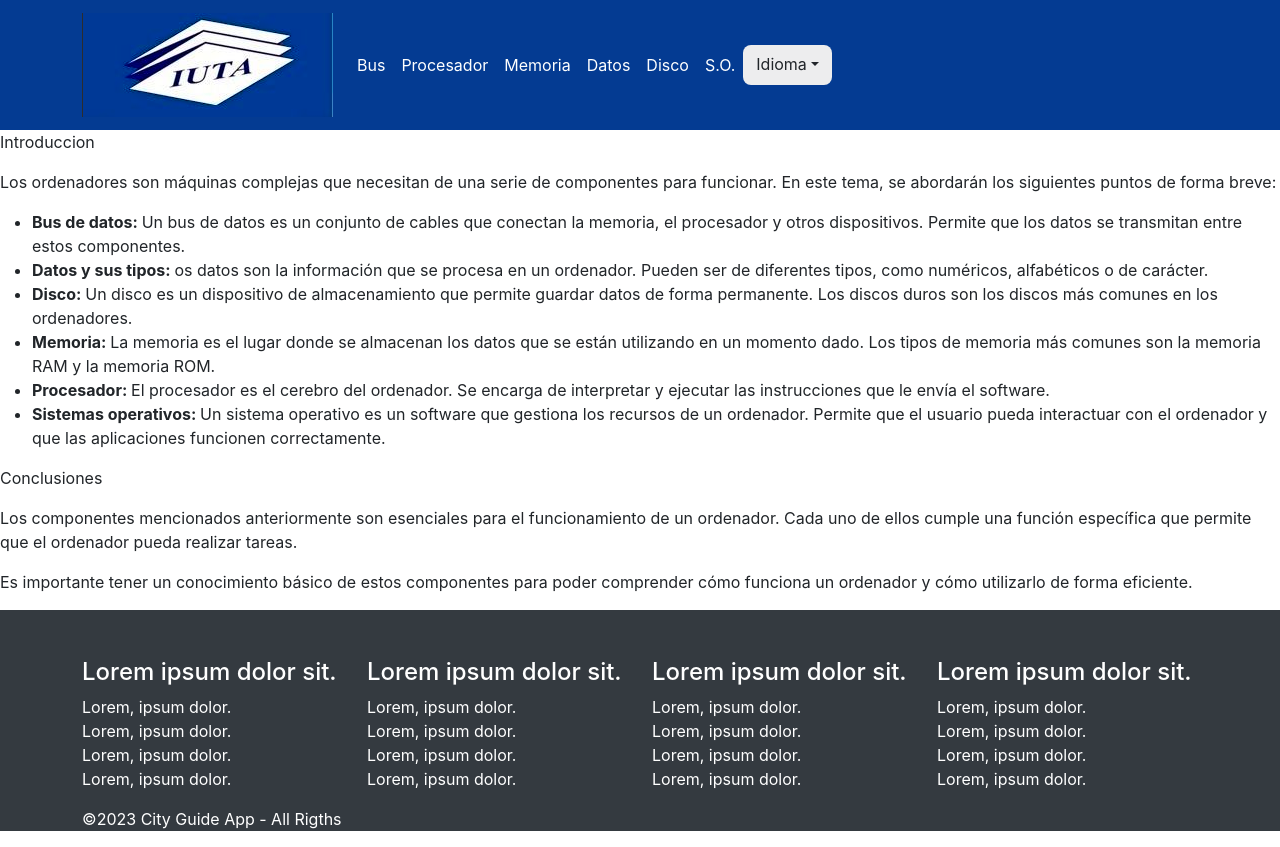
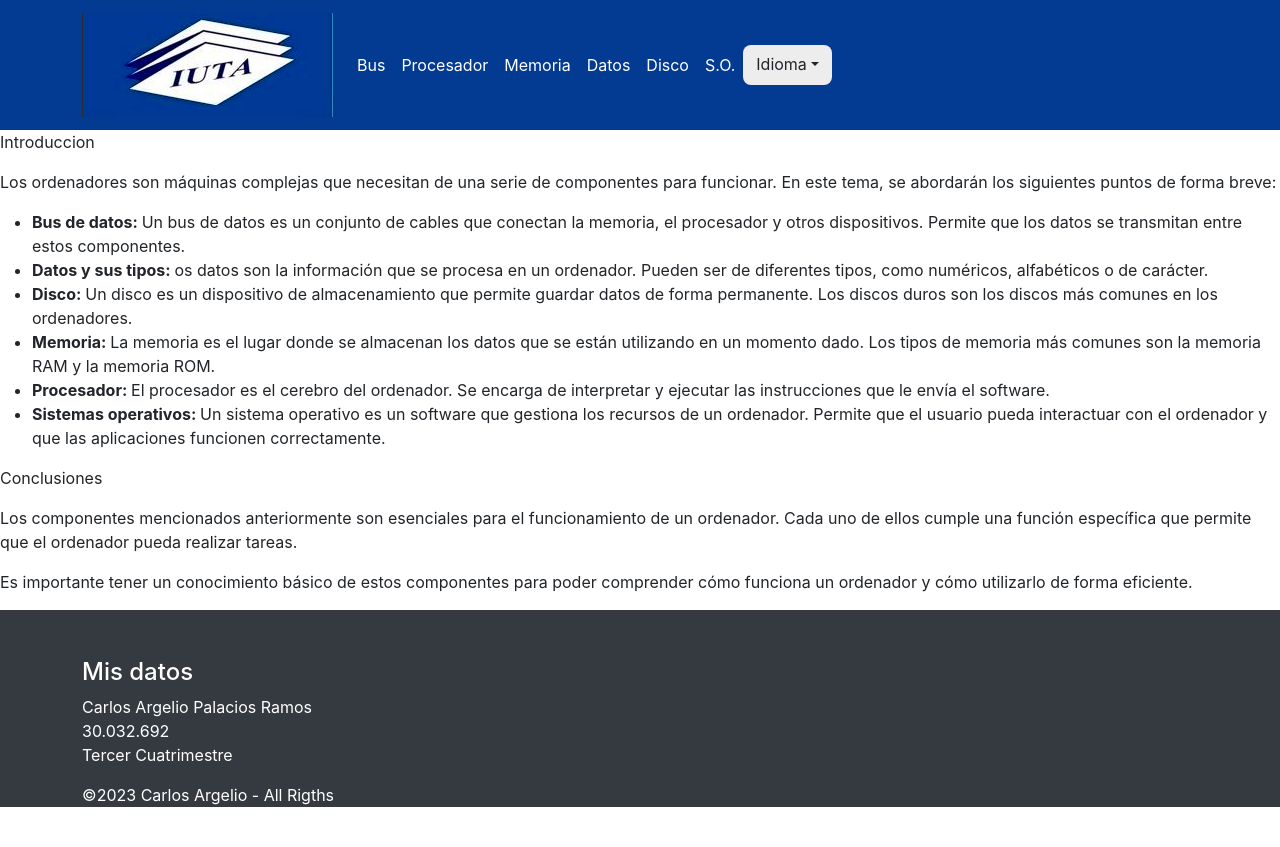
Before and after one commit to CarlosArgelio/iuta-iii-adc-eval2, a React (Create React App) app: page /bus in a window 1280 px wide. After the commit the page ends 823 px from the top, so only its background shows below. Built offline with nearby package versions, Linux system fonts and the light colour scheme.

Commit message:
fix: my data footer

```diff
--- a/src/components/commons/footer/footer.jsx
+++ b/src/components/commons/footer/footer.jsx
@@ -10,56 +10,19 @@ function Footer() {
                     {/* Column 1 */}
                     <div className="col-md-3 col-sm-6">
                         <h4>
-                            Lorem ipsum dolor sit.
+                            Mis datos
                         </h4>
                         <ul className='list-unstyled'>
-                            <li>Lorem, ipsum dolor.</li>
-                            <li>Lorem, ipsum dolor.</li>
-                            <li>Lorem, ipsum dolor.</li>
-                            <li>Lorem, ipsum dolor.</li>
-                        </ul>
-                    </div>
-                    {/* Column 2 */}
-                    <div className="col-md-3 col-sm-6">
-                        <h4>
-                            Lorem ipsum dolor sit.
-                        </h4>
-                        <ul className='list-unstyled'>
-                            <li>Lorem, ipsum dolor.</li>
-                            <li>Lorem, ipsum dolor.</li>
-                            <li>Lorem, ipsum dolor.</li>
-                            <li>Lorem, ipsum dolor.</li>
-                        </ul>
-                    </div>
-                    {/* Column 3 */}
-                    <div className="col-md-3 col-sm-6">
-                        <h4>
-                            Lorem ipsum dolor sit.
-                        </h4>
-                        <ul className='list-unstyled'>
-                            <li>Lorem, ipsum dolor.</li>
-                            <li>Lorem, ipsum dolor.</li>
-                            <li>Lorem, ipsum dolor.</li>
-                            <li>Lorem, ipsum dolor.</li>
-                        </ul>
-                    </div>
-                    {/* Column 4 */}
-                    <div className="col-md-3 col-sm-6">
-                        <h4>
-                            Lorem ipsum dolor sit.
-                        </h4>
-                        <ul className='list-unstyled'>
-                            <li>Lorem, ipsum dolor.</li>
-                            <li>Lorem, ipsum dolor.</li>
-                            <li>Lorem, ipsum dolor.</li>
-                            <li>Lorem, ipsum dolor.</li>
+                            <li>Carlos Argelio Palacios Ramos</li>
+                            <li>30.032.692</li>
+                            <li>Tercer Cuatrimestre</li>
                         </ul>
                     </div>
                 </div>
                 {/* Footer Button */}
                 <div className="footer-button">
                     <p className="text-xs-center">
-                        &copy;{new Date().getFullYear()} City Guide App - All Rigths
+                        &copy;{new Date().getFullYear()} Carlos Argelio - All Rigths
                     </p>
                 </div>
             </div>
```
